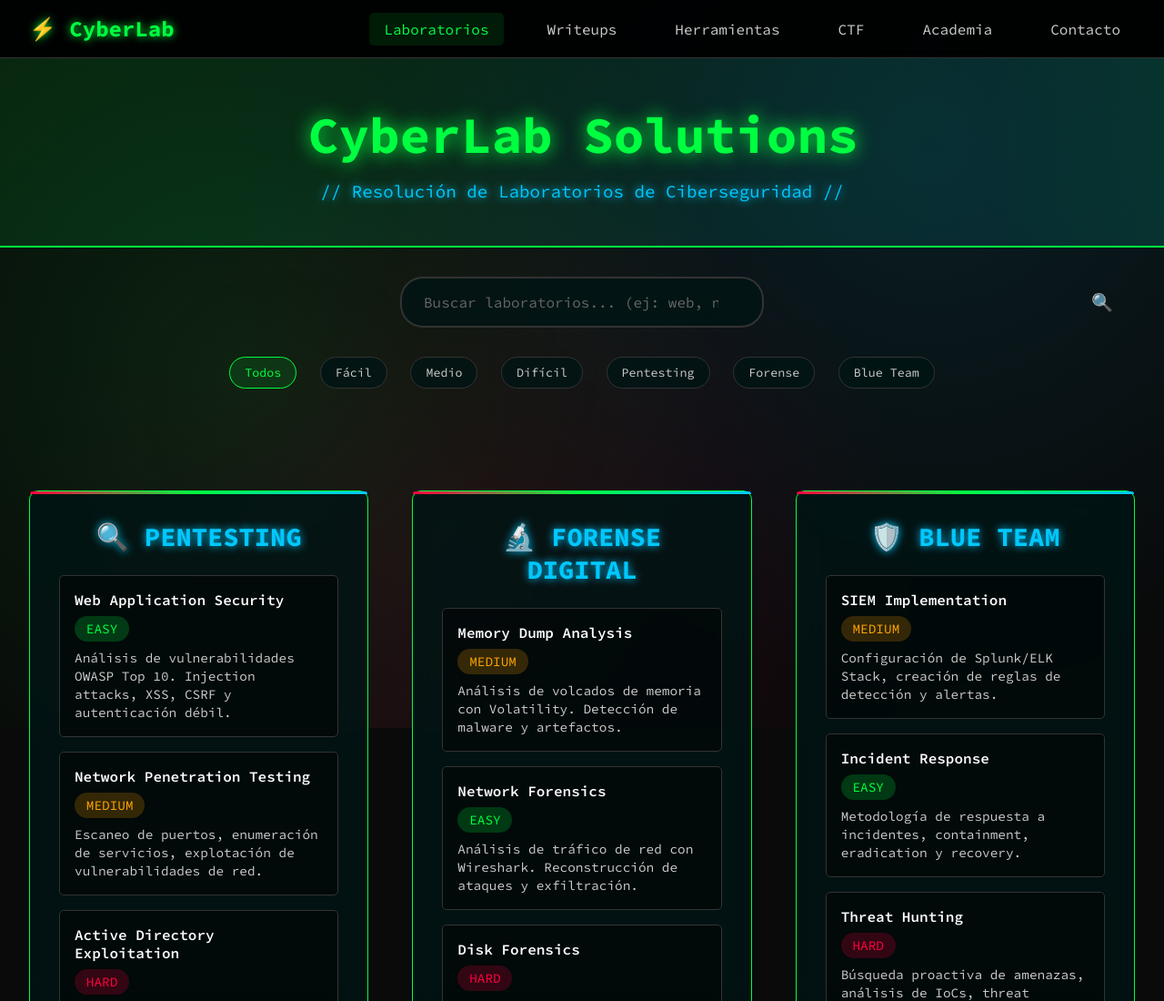
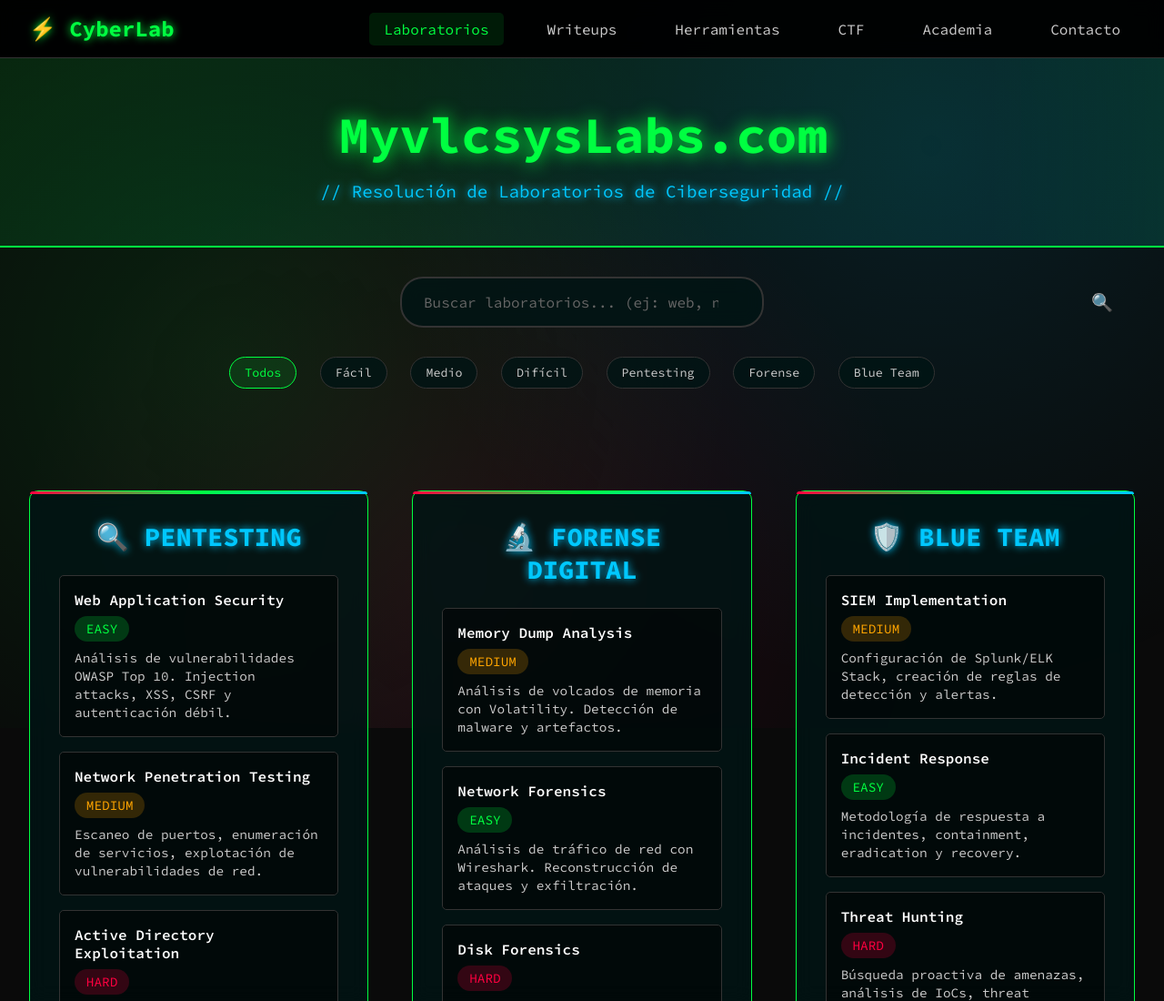
Before and after one commit to MyvlcDev/myvlclabs.com, a plain HTML site: page index.html in a window 1280 px wide. Shown: the top 1100 px of the page at 91% size. Drawn offline with Linux system fonts and the light colour scheme.

Commit message:
Primera prueba de modiciación

```diff
--- a/index.html
+++ b/index.html
@@ -403,7 +403,7 @@
     </nav>
 
     <header>
-        <h1 class="glitch">CyberLab Solutions</h1>
+        <h1 class="glitch">MyvlcsysLabs.com</h1>
         <p class="subtitle">// Resolución de Laboratorios de Ciberseguridad //</p>
     </header>
 
```
